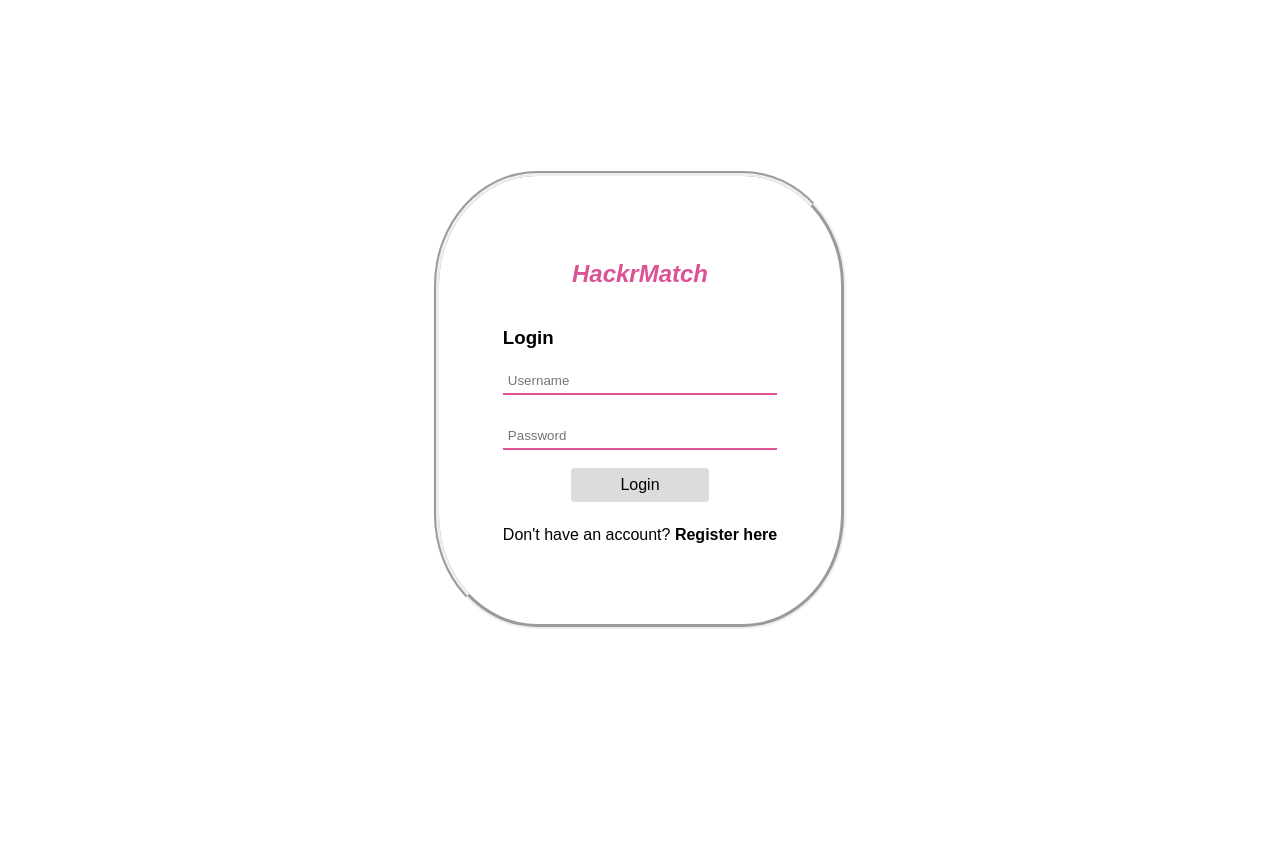
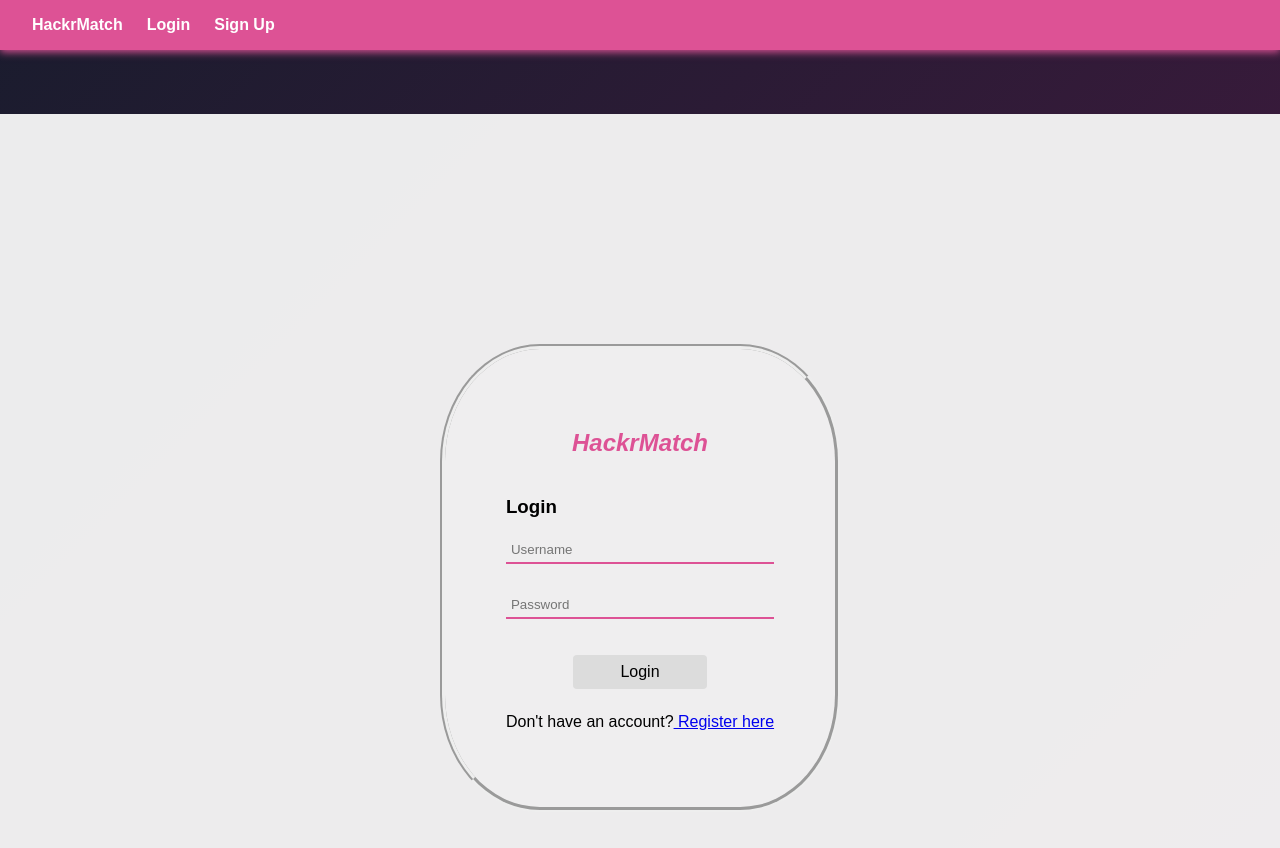
Before and after one commit to PaulTreusdell/HackrMatch, a React (Create React App) app in the folder frontend/: page /login in a window 1280 px wide. Shown: the top 848 px of the page. Before the commit the page ends 800 px from the top, so only its background shows below. Built offline with nearby package versions, Linux system fonts and the light colour scheme; no server answers.

Commit message:
updated the register and UI/UX of it

```diff
--- a/frontend/src/App.js
+++ b/frontend/src/App.js
@@ -3,16 +3,22 @@ import HomePage from "./scenes/Home"
 import LoginPage from "./scenes/Login"
 import RegisterPage from "./scenes/Register"
 import MainPage from "./scenes/Main"
+import Layout from "./components/Layout"
 
 function App() {
   return (
     <div className="app">
       <BrowserRouter>
         <Routes>
+          {/* Main page without Layout wrapper */}
           <Route path="/" element={<MainPage />} />
-          <Route path="/login" element={<LoginPage />} />
-          <Route path="/register" element={<RegisterPage />} />
-          <Route path="/home" element={<HomePage />} />
+
+          {/* Other pages with Layout wrapper */}
+          <Route element={<Layout />}>
+            <Route path="/login" element={<LoginPage />} />
+            <Route path="/register" element={<RegisterPage />} />
+            <Route path="/home" element={<HomePage />} />
+          </Route>
         </Routes>
       </BrowserRouter>
     </div>
--- a/frontend/src/components/Form.jsx
+++ b/frontend/src/components/Form.jsx
@@ -1,21 +1,34 @@
 import { useState } from "react"
-import { useNavigate } from "react-router-dom"
+import { useNavigate, Link } from "react-router-dom"
 import "../App.css"
 
 export default function Form({type, submit}) {
-  const [data, setData] = useState({username: "", email: "", password:""})
+  const [data, setData] = useState({
+    username: "",
+    password: "",
+    linkedinLink: "",
+    interests: "",
+    skills: "",
+    major: "",
+    preferences: ""
+  })
+  const [error, setError] = useState("")
 
-  //Changes State depending on where user is inputting item
   const changeValue = (e) => {
-    setData({...data, [e.target.name]: e.target.value}) //need to use [] or it will log etargetvalue as a string
+    setData({...data, [e.target.name]: e.target.value})
+    setError("") // Clear error when user types
   }
 
-  const submitForm = (e) => {
-    e.preventDefault() //Prevents reloading of page
-    submit(data)
+  const submitForm = async (e) => {
+    e.preventDefault()
+    try {
+      await submit(data)
+    } catch (err) {
+      setError(err.message || "An error occurred")
+    }
   }
 
-  const navigate=useNavigate()
+  const navigate = useNavigate()
 
   return (
     <div className="login-page">
@@ -24,37 +37,84 @@ export default function Form({type, submit}) {
           <h2 className="login-title">HackrMatch</h2>
           <h3 className="login-type">{type === "login" ? "Login" : "Register"}</h3>
             <input
-              name="username" //need this or crash
+              name="username"
               className="user-input"
               placeholder="Username"
+              value={data.username}
               onChange={changeValue}
               minLength="3"
               maxLength="20"
-              required>
-            </input> <br />
-            {/* {type === "register" && (
-            <>
-              <input
-                name="email"
-                className="email-input"
-                placeholder="Email"
-                type="email"
-                onChange={changeValue}
-                minLength="3"
-                maxLength="30"
-                required>
-              </input> <br />
-            </>)} */}
+              required
+            />
+            <br />
+
             <input
               name="password"
+              type="password"
               className="password-input"
               placeholder="Password"
+              value={data.password}
               onChange={changeValue}
               minLength="8"
               maxLength="20"
-              type="password"
-              required>
-            </input>
+              required
+            />
+            <br />
+            {type === "register" && (
+              <>
+                <input
+                  name="linkedinLink"
+                  className="user-input"
+                  placeholder="LinkedIn Profile URL"
+                  value={data.linkedinLink}
+                  onChange={changeValue}
+                  type="url"
+                  required
+                />
+                <br />
+                <input
+                  name="interests"
+                  className="user-input"
+                  placeholder="Interests (e.g., AI, Web Dev, Mobile Apps)"
+                  value={data.interests}
+                  onChange={changeValue}
+                  required
+                />
+                <br />
+                <input
+                  name="skills"
+                  className="user-input"
+                  placeholder="Skills (e.g., Python, React, Node.js)"
+                  value={data.skills}
+                  onChange={changeValue}
+                  required
+                />
+                <br />
+                <input
+                  name="major"
+                  className="user-input"
+                  placeholder="Major (e.g., Computer Science)"
+                  value={data.major}
+                  onChange={changeValue}
+                  required
+                />
+                <br />
+                <input
+                  name="desired skills"
+                  className="user-input"
+                  placeholder="Team Preferences (e.g., Backend, Java, UI/UX)"
+                  value={data.preferences}
+                  onChange={changeValue}
+                  required
+                />
+                <br />
+              </>
+            )}
+            {error && (
+              <div className="error-message">
+                {error}
+              </div>
+            )}
             <div className="submit-wrapper">
               <button
                 className="submit"
@@ -62,12 +122,14 @@ export default function Form({type, submit}) {
                 {type === "login" ? "Login" : "Register"}
               </button>
             </div>
-          <p>
-            {type === "login" ? "Don't have an account?" : "Already have an account?"}
-            <strong
-            onClick={() => navigate(type === "login" ? "/register" : "/")}
-            style={{cursor: "pointer"}}>{type === "login" ? " Register here" : " Login here"}</strong>
-          </p>
+            <p className="form-footer">
+              {type === "login" ? "Don't have an account?" : "Already have an account?"}
+              <Link
+                to={type === "login" ? "/register" : "/login"}
+                className="auth-link">
+                {type === "login" ? " Register here" : " Login here"}
+              </Link>
+            </p>
         </form>
       </div>
     </div>
--- a/frontend/src/components/Header.css
+++ b/frontend/src/components/Header.css
@@ -4,8 +4,9 @@
   align-items: center;
   padding: 1rem 2rem;
   background-color: #dd5295;
+  backdrop-filter: blur(10px);
   color: white;
-  box-shadow: 0 2px 4px rgba(0,0,0,0.1);
+  box-shadow: 0 2px 8px #dd5295;
 }
 
 .logo {
--- /dev/null
+++ b/frontend/src/components/Header.jsx
@@ -0,0 +1,17 @@
+import React from "react";
+import { Link } from "react-router-dom";
+import "./Header.css";
+
+export default function Header() {
+  return (
+    <header className="header">
+      <nav>
+        <ul>
+          <li><Link to="/">HackrMatch</Link></li>
+          <li><Link to="/login">Login</Link></li>
+          <li><Link to="/register">Sign Up</Link></li>
+        </ul>
+      </nav>
+    </header>
+  );
+}
--- /dev/null
+++ b/frontend/src/components/Layout.css
@@ -0,0 +1,11 @@
+.layout {
+  min-height: 100vh;
+  display: flex;
+  flex-direction: column;
+  background: linear-gradient(135deg, #1a1c2e 0%, #4a1942 100%);
+}
+
+.main-content {
+  flex: 1;
+  margin-top: 64px; /* Height of header */
+}
--- a/frontend/src/components/Layout.jsx
+++ b/frontend/src/components/Layout.jsx
@@ -1,18 +1,15 @@
 import React from "react";
-import "./Header.css";
-export default Header;
+import Header from "./Header";
+import { Outlet } from "react-router-dom";
+import "./Layout.css";
 
-function Header(){
+export default function Layout() {
   return (
-        <header className="header">
-
-            <nav>
-                <ul>
-                    <li><a href="/">Match</a></li>
-                    <li><a href="/login">Login</a></li>
-                    <li><a href="/register">Sign Up</a></li>
-                </ul>
-            </nav>
-        </header>
+    <div className="layout">
+      <Header />
+      <main className="main-content">
+        <Outlet />
+      </main>
+    </div>
   );
-};
+}
--- a/frontend/src/scenes/Main.jsx
+++ b/frontend/src/scenes/Main.jsx
@@ -1,17 +1,15 @@
-import Header from "../components/Layout"
 import React from "react";
 import { useNavigate } from "react-router-dom";
 import "./MainPage.css"
 import teamWork from "../images/teamwork.png"
+import Header from "../components/Header"
 
 export default function MainPage() {
   const navigate = useNavigate();
 
   return (
     <div className = "main-container">
-
-    <Header />
-
+      <Header />
 
       <main className = "main-content">
         <h1>Welcome to HackrMatch!</h1>
--- a/frontend/src/scenes/MainPage.css
+++ b/frontend/src/scenes/MainPage.css
@@ -74,5 +74,5 @@ body-section {
   width: 100%;
   max-width: 450px;
   border-radius: 12px;
-  box-shadow: 0 4px 20px rgba(0,0,0,0.1);
+  box-shadow: 0 4px 20px #dd5295;
 }
--- a/frontend/src/scenes/Register.jsx
+++ b/frontend/src/scenes/Register.jsx
@@ -1,6 +1,7 @@
 import { useNavigate } from "react-router-dom"
 import Form from "../components/Form"
 import axios from "axios"
+
 
 const handleSubmit = async (data, navigate) => {
   try {
```
Also changed, not shown: 1 other file (tests, documents, lock files or other folders).
